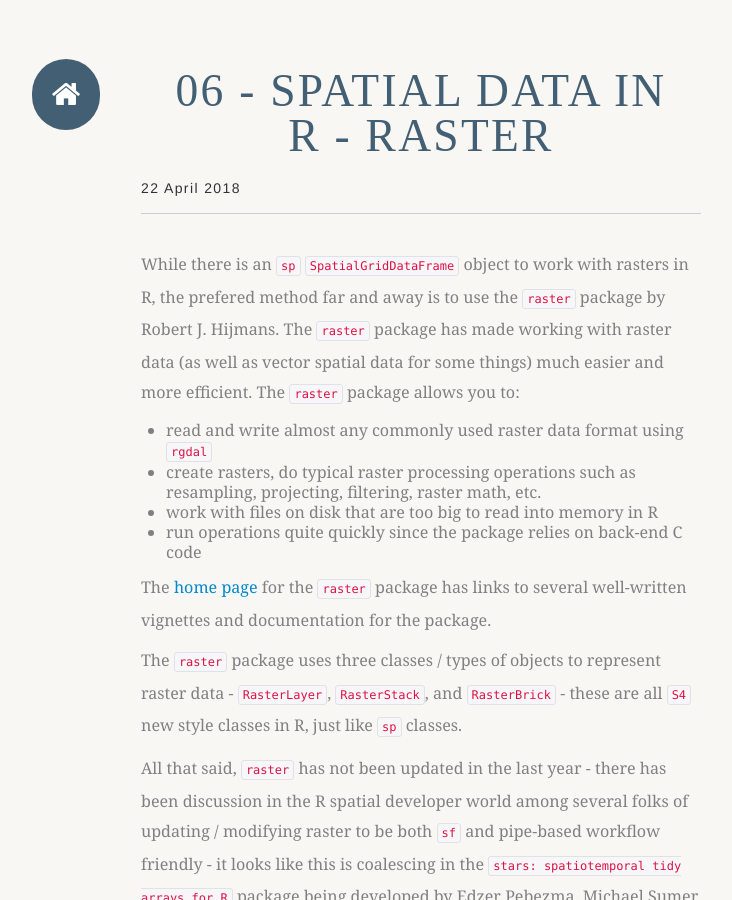
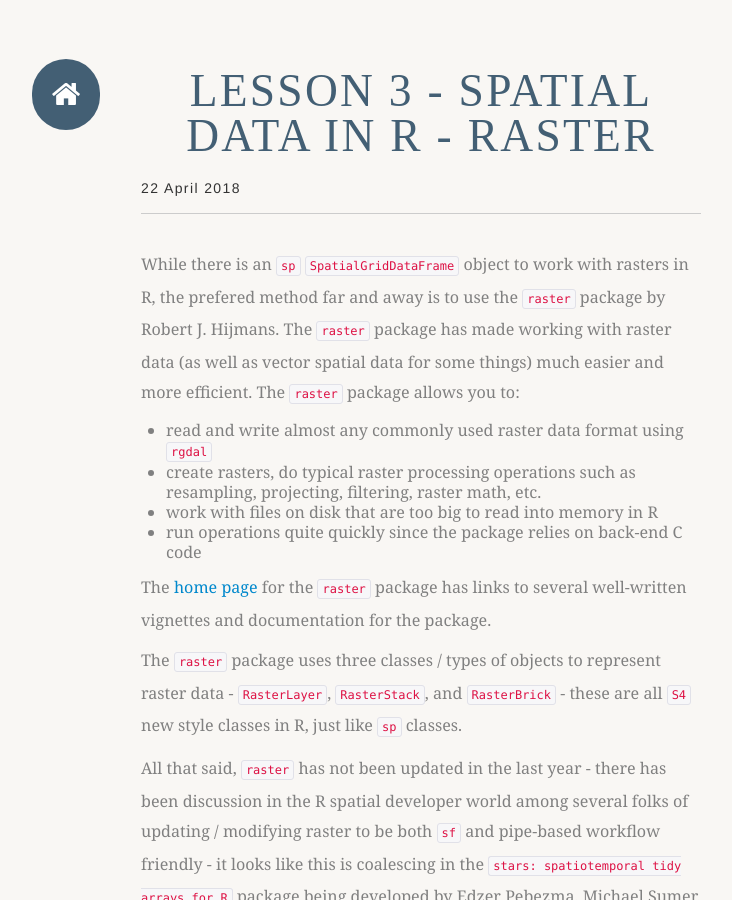
Before and after one commit to mhweber/AWRA_GIS_R_Workshop, a Jekyll site: the page built from _posts/2018-04-22-06-Spatial-Data-Raster.md, in a window 1280 px wide and 900 px high. Shown: the whole window, without its empty margins (289-1021 px from the left). Built offline with Jekyll 4.4.1, drawn with Linux system fonts in a browser that asks for light colours; nearby versions of some CDN libraries; some web fonts are replaced; library files that are not in the unit come from our copies.

Commit message:
re-titles spatial data in R - raster

```diff
--- a/_posts/2018-04-22-06-Spatial-Data-Raster.md
+++ b/_posts/2018-04-22-06-Spatial-Data-Raster.md
@@ -1,5 +1,5 @@
 ---
-title: "06 - Spatial Data in R - Raster"
+title: "Lesson 3 - Spatial Data in R - Raster"
 author: Marc Weber
 layout: post_page
 ---
```
